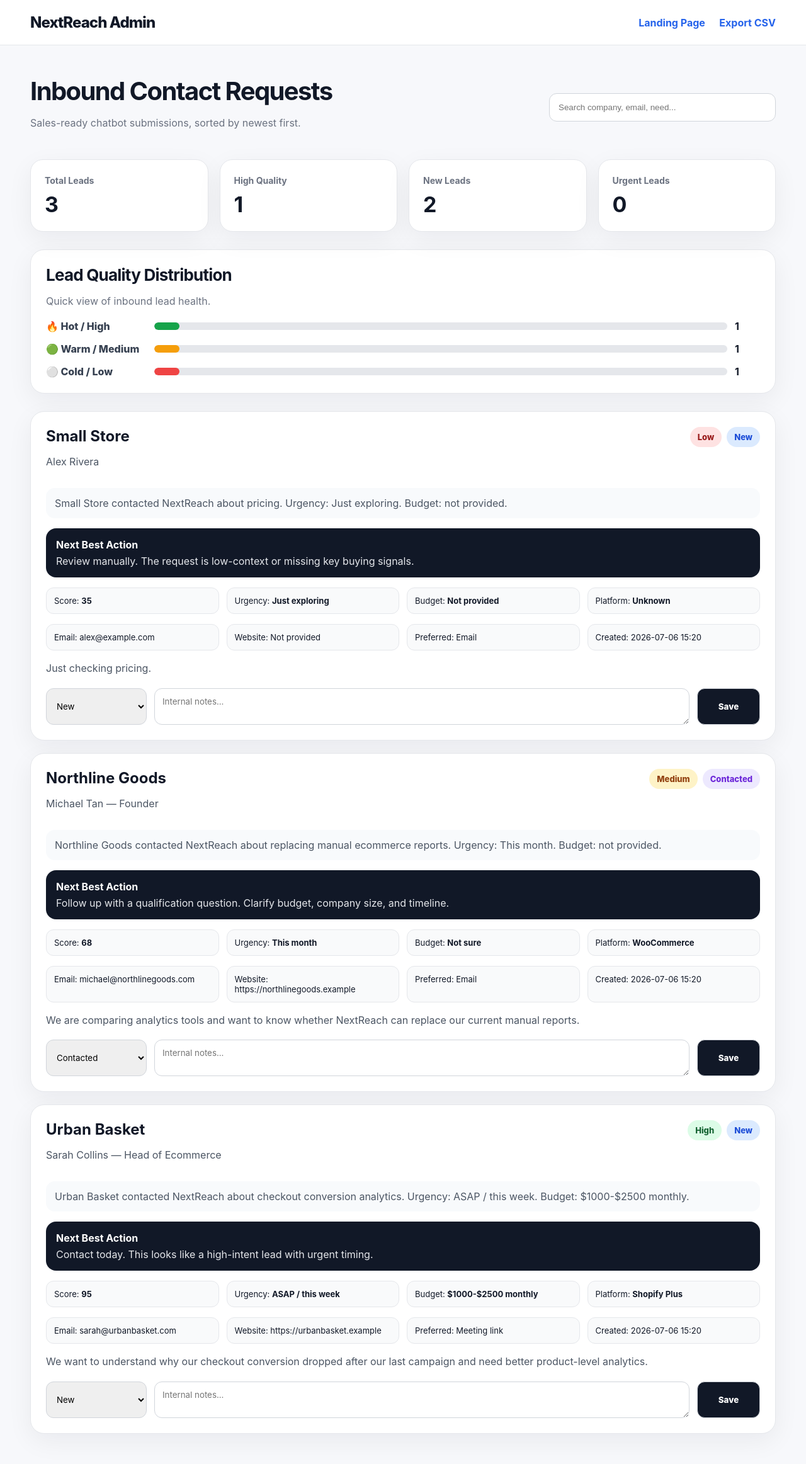
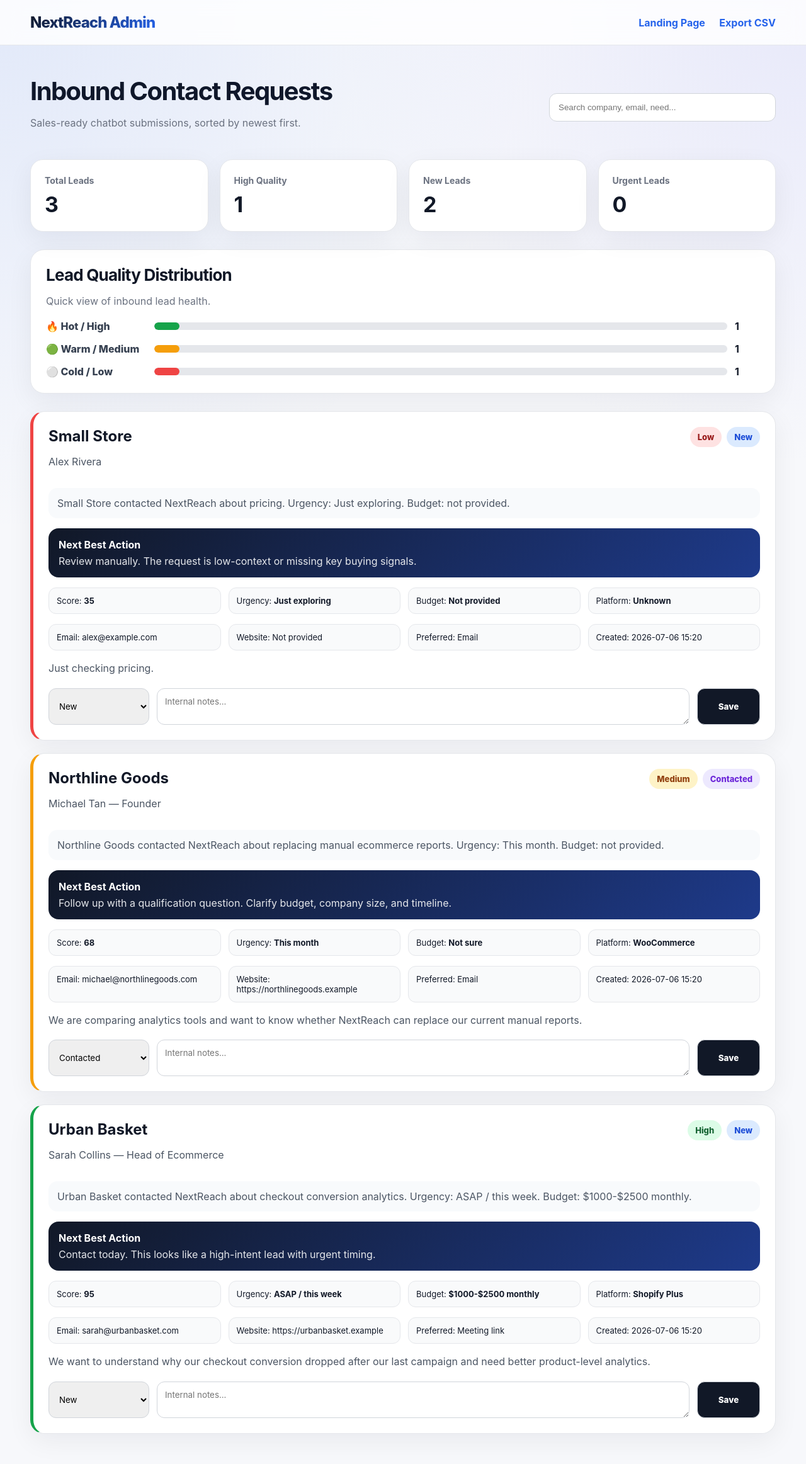
Before and after one commit to Brke26/nextreach-chatbot-agent, a FastAPI app: page /admin in a window 1280 px wide. Shown: the whole page at 63% size. Run offline with FastAPI, Linux system fonts and the light colour scheme.

Commit message:
Polish UI and improve admin dashboard

```diff
--- a/static/style.css
+++ b/static/style.css
@@ -877,3 +877,222 @@ body {
         grid-template-columns: 1fr;
     }
 }
+/* ---------- Premium polish layer ---------- */
+
+body {
+    background:
+        radial-gradient(circle at top left, rgba(37, 99, 235, 0.10), transparent 32%),
+        radial-gradient(circle at top right, rgba(99, 102, 241, 0.10), transparent 28%),
+        #f7f8fb;
+}
+
+.nav {
+    position: sticky;
+    top: 0;
+    z-index: 20;
+    backdrop-filter: blur(14px);
+    background: rgba(255, 255, 255, 0.82);
+}
+
+.brand {
+    background: linear-gradient(135deg, #111827, #2563eb);
+    -webkit-background-clip: text;
+    -webkit-text-fill-color: transparent;
+}
+
+.hero {
+    position: relative;
+}
+
+.hero-content {
+    animation: fadeUp 0.7s ease both;
+}
+
+.dashboard-card,
+.tour-dashboard,
+.lead-card,
+.summary-card,
+.admin-chart-card,
+.feature-card,
+.pricing-card,
+.testimonial-card {
+    transition: transform 0.25s ease, box-shadow 0.25s ease;
+}
+
+.dashboard-card:hover,
+.lead-card:hover,
+.summary-card:hover,
+.admin-chart-card:hover,
+.feature-card:hover,
+.pricing-card:hover {
+    transform: translateY(-4px);
+    box-shadow: 0 28px 80px rgba(15, 23, 42, 0.13);
+}
+
+.primary-btn {
+    background: linear-gradient(135deg, #2563eb, #4f46e5);
+    box-shadow: 0 14px 34px rgba(37, 99, 235, 0.28);
+}
+
+.primary-btn:hover,
+.chat-input-area button:hover,
+.admin-actions button:hover {
+    transform: translateY(-1px);
+    opacity: 0.96;
+}
+
+.secondary-btn {
+    transition: transform 0.2s ease, box-shadow 0.2s ease;
+}
+
+.secondary-btn:hover {
+    transform: translateY(-1px);
+    box-shadow: 0 10px 28px rgba(15, 23, 42, 0.08);
+}
+
+.chat-widget {
+    border: 1px solid rgba(229, 231, 235, 0.9);
+    animation: popIn 0.22s ease both;
+}
+
+.chat-header {
+    background: linear-gradient(135deg, #111827, #1e3a8a);
+}
+
+.message.bot {
+    box-shadow: 0 8px 22px rgba(15, 23, 42, 0.05);
+}
+
+.message.user {
+    background: linear-gradient(135deg, #2563eb, #4f46e5);
+}
+
+.chat-input-area input:focus,
+.search-input:focus,
+.admin-actions textarea:focus,
+.admin-actions select:focus {
+    outline: none;
+    border-color: #2563eb;
+    box-shadow: 0 0 0 4px rgba(37, 99, 235, 0.12);
+}
+
+.badge {
+    box-shadow: inset 0 0 0 1px rgba(37, 99, 235, 0.14);
+}
+
+.hero h1,
+.tour-hero h1,
+.admin-top h1,
+.pricing-section h2,
+.feature-section h2,
+.workflow-section h2,
+.faq-section h2 {
+    color: #0f172a;
+}
+
+.chart-bars span {
+    background: linear-gradient(180deg, #93c5fd, #2563eb);
+    box-shadow: inset 0 1px 0 rgba(255,255,255,0.4);
+}
+
+.social-proof,
+.pricing-section,
+.testimonial-section {
+    border-top: 1px solid rgba(229, 231, 235, 0.75);
+}
+
+.logo-row span {
+    background: rgba(255, 255, 255, 0.76);
+    backdrop-filter: blur(10px);
+}
+
+.pricing-card.featured {
+    position: relative;
+    overflow: hidden;
+}
+
+.pricing-card.featured::before {
+    content: "Most Popular";
+    position: absolute;
+    top: 18px;
+    right: 18px;
+    background: #2563eb;
+    color: white;
+    font-size: 12px;
+    font-weight: 900;
+    padding: 7px 10px;
+    border-radius: 999px;
+}
+
+.lead-card {
+    border-left: 5px solid #e5e7eb;
+}
+
+.lead-card:has(.quality.high) {
+    border-left-color: #16a34a;
+}
+
+.lead-card:has(.quality.medium) {
+    border-left-color: #f59e0b;
+}
+
+.lead-card:has(.quality.low) {
+    border-left-color: #ef4444;
+}
+
+.next-action {
+    background: linear-gradient(135deg, #111827, #1e3a8a);
+}
+
+.tour-dashboard {
+    background:
+        radial-gradient(circle at top right, rgba(96, 165, 250, 0.24), transparent 38%),
+        #111827;
+}
+
+.tour-metric-grid div {
+    transition: transform 0.2s ease;
+}
+
+.tour-metric-grid div:hover {
+    transform: scale(1.02);
+}
+
+.empty-state {
+    border: 1px dashed #cbd5e1;
+}
+
+@keyframes fadeUp {
+    from {
+        opacity: 0;
+        transform: translateY(16px);
+    }
+    to {
+        opacity: 1;
+        transform: translateY(0);
+    }
+}
+
+@keyframes popIn {
+    from {
+        opacity: 0;
+        transform: translateY(12px) scale(0.98);
+    }
+    to {
+        opacity: 1;
+        transform: translateY(0) scale(1);
+    }
+}
+
+@media (max-width: 900px) {
+    .hero {
+        padding-top: 36px;
+    }
+
+    .nav {
+        height: auto;
+        padding-top: 16px;
+        padding-bottom: 16px;
+        gap: 12px;
+    }
+}
```
